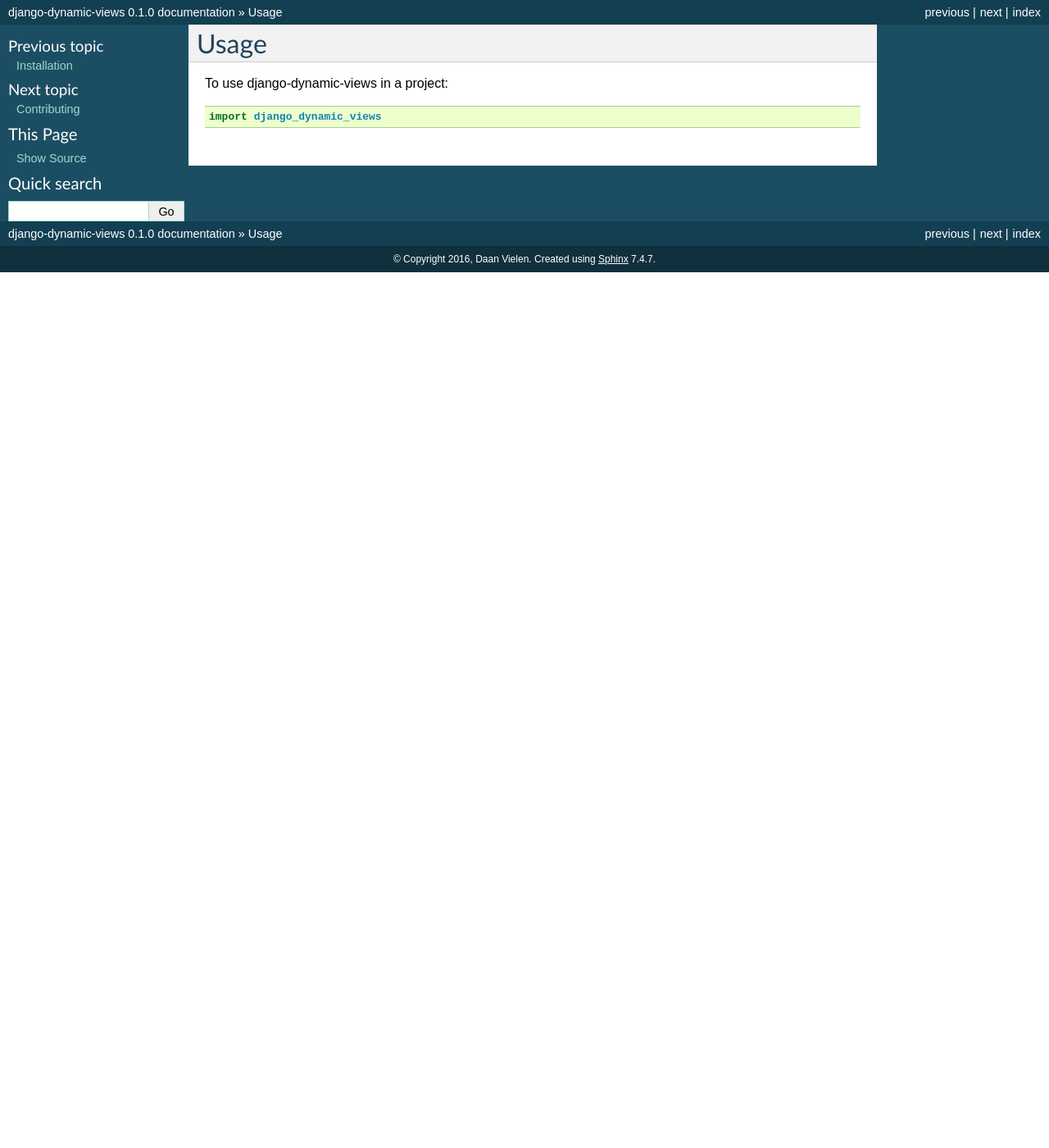
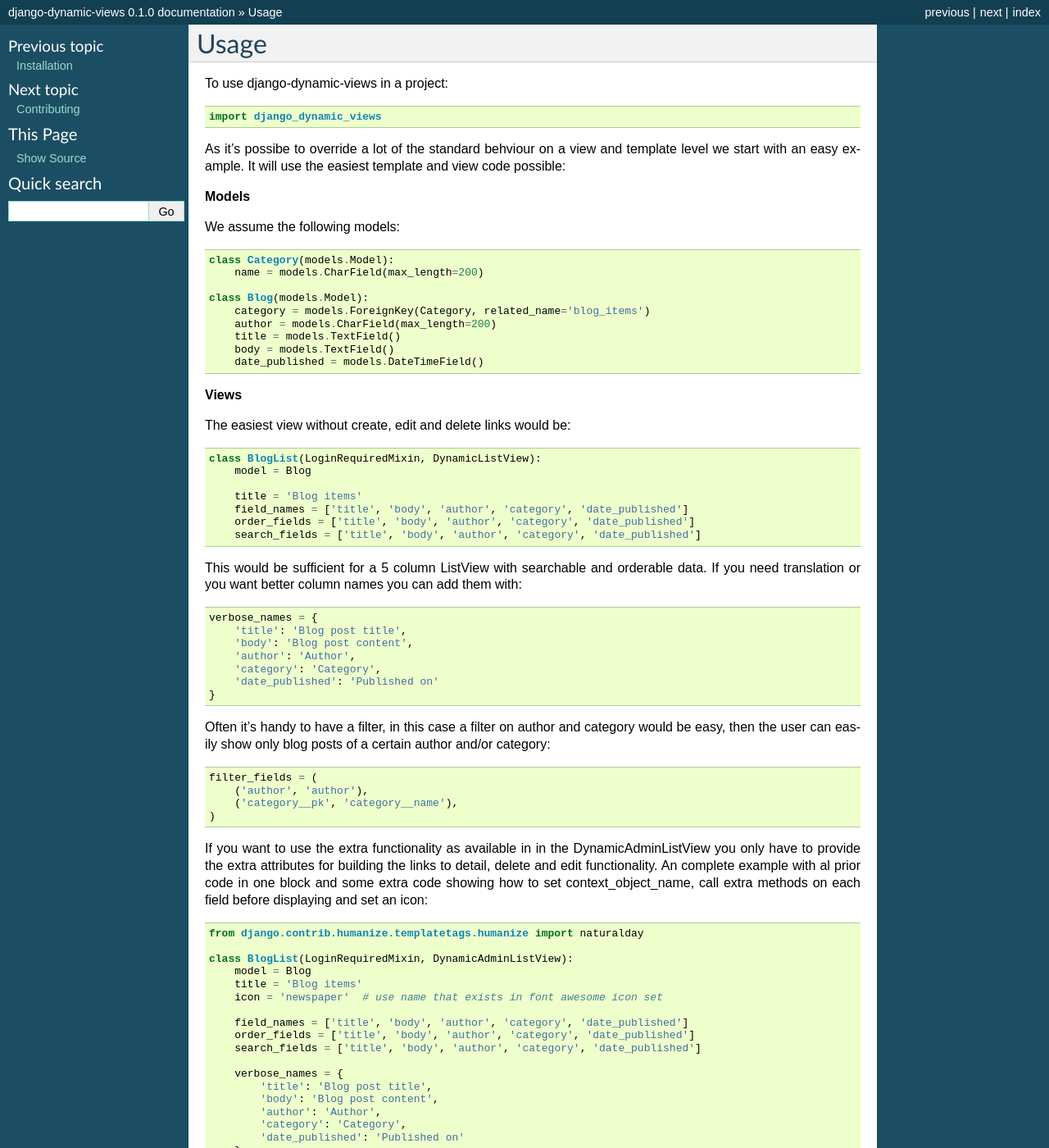
Before and after one commit to ddaan/django-dynamic-views, a Sphinx documentation site: the page built from docs/usage.rst, in a window 1280 px wide and 1400 px high. Shown: the whole window at 82% size. Built offline with Sphinx 7.4.7, drawn with Linux system fonts in a browser that asks for light colours; some of the changed text lies outside the part shown.

Commit message:
Added some docs

```diff
--- a/docs/usage.rst
+++ b/docs/usage.rst
@@ -5,3 +5,146 @@
 To use django-dynamic-views in a project::
 
     import django_dynamic_views
+
+As it's possibe to override a lot of the standard behviour on a view and template level we start with an easy example.
+It will use the easiest template and view code possible:
+
+**Models**
+
+We assume the following models:
+
+.. code-block:: python
+
+    class Category(models.Model):
+        name = models.CharField(max_length=200)
+
+    class Blog(models.Model):
+        category = models.ForeignKey(Category, related_name='blog_items')
+        author = models.CharField(max_length=200)
+        title = models.TextField()
+        body = models.TextField()
+        date_published = models.DateTimeField()
+
+**Views**
+
+The easiest view without create, edit and delete links would be:
+
+.. code-block:: python
+
+    class BlogList(LoginRequiredMixin, DynamicListView):
+        model = Blog
+
+        title = 'Blog items'
+        field_names = ['title', 'body', 'author', 'category', 'date_published']
+        order_fields = ['title', 'body', 'author', 'category', 'date_published']
+        search_fields = ['title', 'body', 'author', 'category', 'date_published']
+
+This would be sufficient for a 5 column ListView with searchable and orderable data. If you need translation or you want
+better column names you can add them with:
+
+.. code-block:: python
+
+    verbose_names = {
+        'title': 'Blog post title',
+        'body': 'Blog post content',
+        'author': 'Author',
+        'category': 'Category',
+        'date_published': 'Published on'
+    }
+
+Often it's handy to have a filter, in this case a filter on author and category would be easy, then the user can easily
+show only blog posts of a certain author and/or category:
+
+.. code-block:: python
+
+    filter_fields = (
+        ('author', 'author'),
+        ('category__pk', 'category__name'),
+    )
+
+If you want to use the extra functionality as available in in the DynamicAdminListView you only have to provide the
+extra attributes for building the links to detail, delete and edit functionality. An complete example with al prior code
+in one block and some extra code showing how to set context_object_name, call extra methods on each field before
+displaying and set an icon:
+
+.. code-block:: python
+
+    from django.contrib.humanize.templatetags.humanize import naturalday
+
+    class BlogList(LoginRequiredMixin, DynamicAdminListView):
+        model = Blog
+        title = 'Blog items'
+        icon = 'newspaper'  # use name that exists in font awesome icon set
+
+        field_names = ['title', 'body', 'author', 'category', 'date_published']
+        order_fields = ['title', 'body', 'author', 'category', 'date_published']
+        search_fields = ['title', 'body', 'author', 'category', 'date_published']
+
+        verbose_names = {
+            'title': 'Blog post title',
+            'body': 'Blog post content',
+            'author': 'Author',
+            'category': 'Category',
+            'date_published': 'Published on'
+        }
+
+        filter_fields = (
+            ('author', 'author'),
+            ('category__pk', 'category__name'),
+        )
+
+        context_object_name = 'blog_items'
+
+        detail_link = 'blogs:blog-detail'
+        edit_link = 'blogs:blog-edit'
+        delete_link = 'blogs:blog-delete'
+
+        def convert_to_human_datetime_format(self, date):
+            value = None
+            if isinstance(date, datetime):
+                value = formats.date_format(date, settings.DATETIME_FORMAT)
+
+            return value
+
+**Templates**
+
+The most simple use cases will be handled for you by the default list templates: 'base_list.html' and
+'base_admin_list.html'.
+
+
+However, if you want or need to change the visual representation of a field, row or other aspects of
+the list are rendered you can override on a couple of places.
+
+To override a complete row you can use the folowwing example. First add this to the view:
+
+.. code-block:: python
+
+    template_name = 'blogs/blog_list.html'
+
+Now define youw own template with:
+
+.. code-block:: django
+
+    {% extends "base.html" %}
+
+    {% block list-row %}
+        <td>
+            <a href="{% url "blogs:blog-detail" object.id %}">{{ object.title }}</a>
+        </td>
+        <td>
+            {{ object.body|safe }}
+        </td>
+        <td>
+            {{ object.author }}
+        </td>
+        <td>
+            {% if object.category %}
+                {{ object.category }}
+            {% else %}
+                No category selected
+            {% endif %}
+        </td>
+        <td>
+            {{ object.date_published }}
+        </td>
+    {% endblock %}
```
